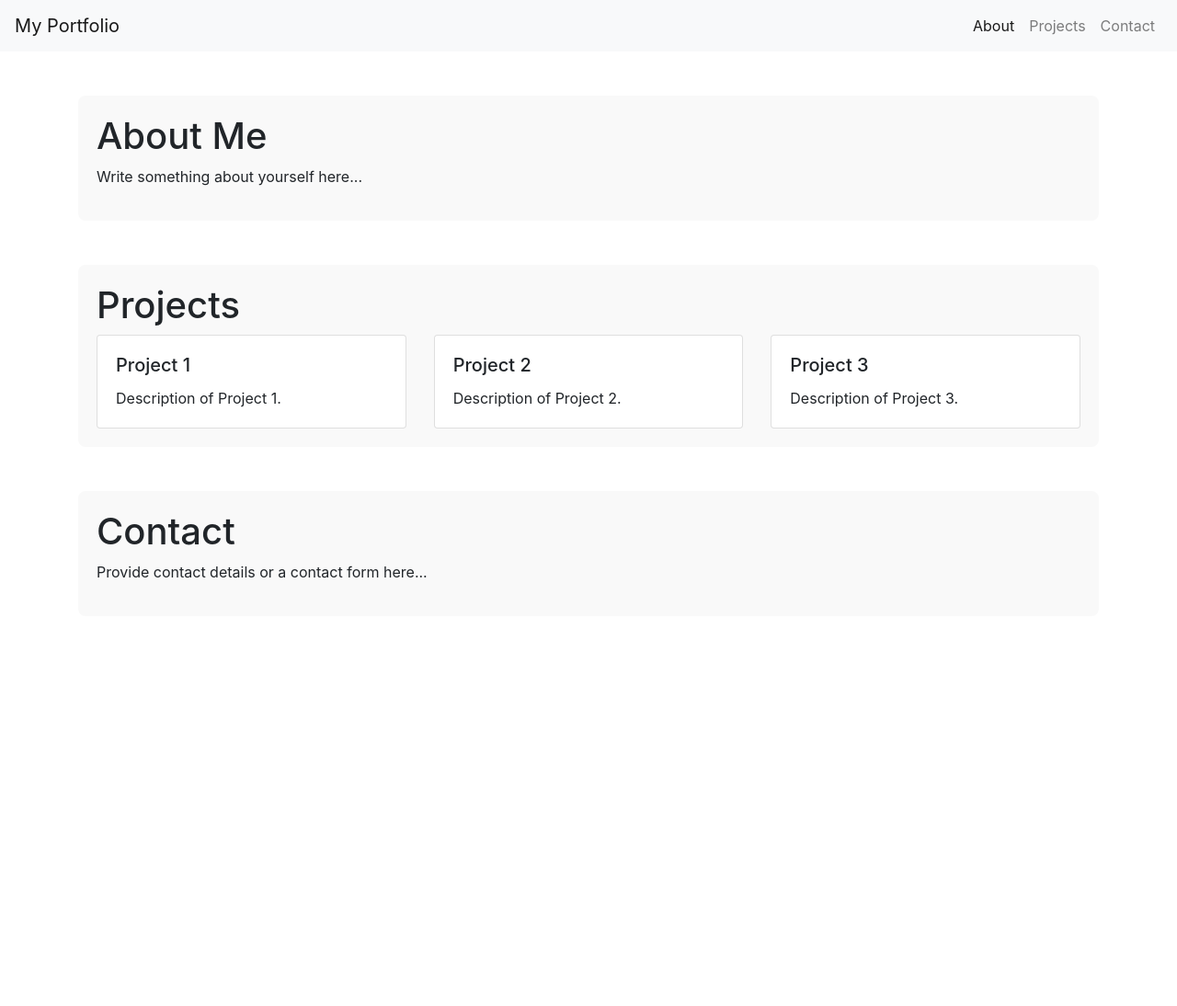
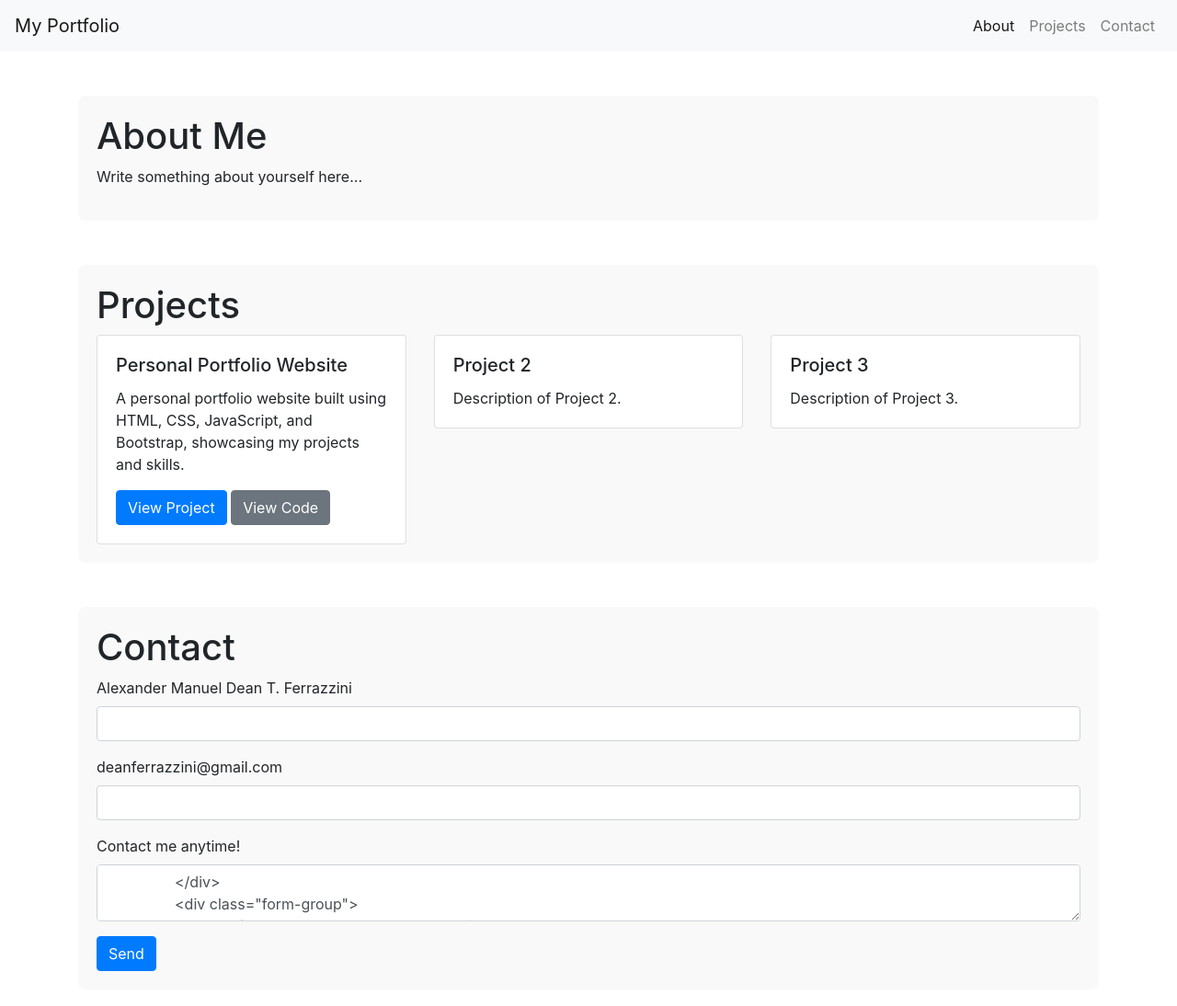
Before and after one commit to dean2699/portfolio-website, a plain HTML site: page index.html in a window 1280 px wide. Shown: the whole page at 92% size. Before the commit the page ends 800 px from the top, so only its background shows below. Drawn offline with nearby package versions, Linux system fonts and the light colour scheme.

Commit message:
Update Projects and Contact sections

```diff
--- a/index.html
+++ b/index.html
@@ -41,11 +41,14 @@
         <section id="projects" class="mt-5">
             <h1>Projects</h1>
             <div class="row">
+                <!-- Updated Project 1 -->
                 <div class="col-md-4">
                     <div class="card">
                         <div class="card-body">
-                            <h5 class="card-title">Project 1</h5>
-                            <p class="card-text">Description of Project 1.</p>
+                            <h5 class="card-title">Personal Portfolio Website</h5>
+                            <p class="card-text">A personal portfolio website built using HTML, CSS, JavaScript, and Bootstrap, showcasing my projects and skills.</p>
+                            <a href="https://dean2699.github.io/portfolio-website/" class="btn btn-primary" target="_blank">View Project</a>
+                            <a href="https://github.com/dean2699/portfolio-website" class="btn btn-secondary" target="_blank">View Code</a>
                         </div>
                     </div>
                 </div>
@@ -71,7 +74,25 @@
         <!-- Contact Section -->
         <section id="contact" class="mt-5">
             <h1>Contact</h1>
-            <p>Provide contact details or a contact form here...</p>
+            <form id="contact-form" action="https://formspree.io/your-email" method="POST">
+                <div class="form-group">
+                    <label for="name">Alexander Manuel Dean T. Ferrazzini</label>
+                    <input type="text" class="form-control" id="name" name="name" required>
+                </div>
+                <div class="form-group">
+                    <label for="email">deanferrazzini@gmail.com</label>
+                    <input type="email" class="form-control" id="email" name="_replyto" required>
+                </div>
+                <div class="form-group">
+                    <label for="contact-number">Contact me anytime!</label>
+                    <textarea class="form-control" id="contact-number" name="contact-number" name="contactnumber" required>
+                </div>
+                <div class="form-group">
+                    <label for="message">Contact me anytime!</label>
+                    <textarea class="form-control" id="message" name="message" rows="5" required></textarea>
+                </div>
+                <button type="submit" class="btn btn-primary">Send</button>
+            </form>
         </section>
     </div>
 
```
